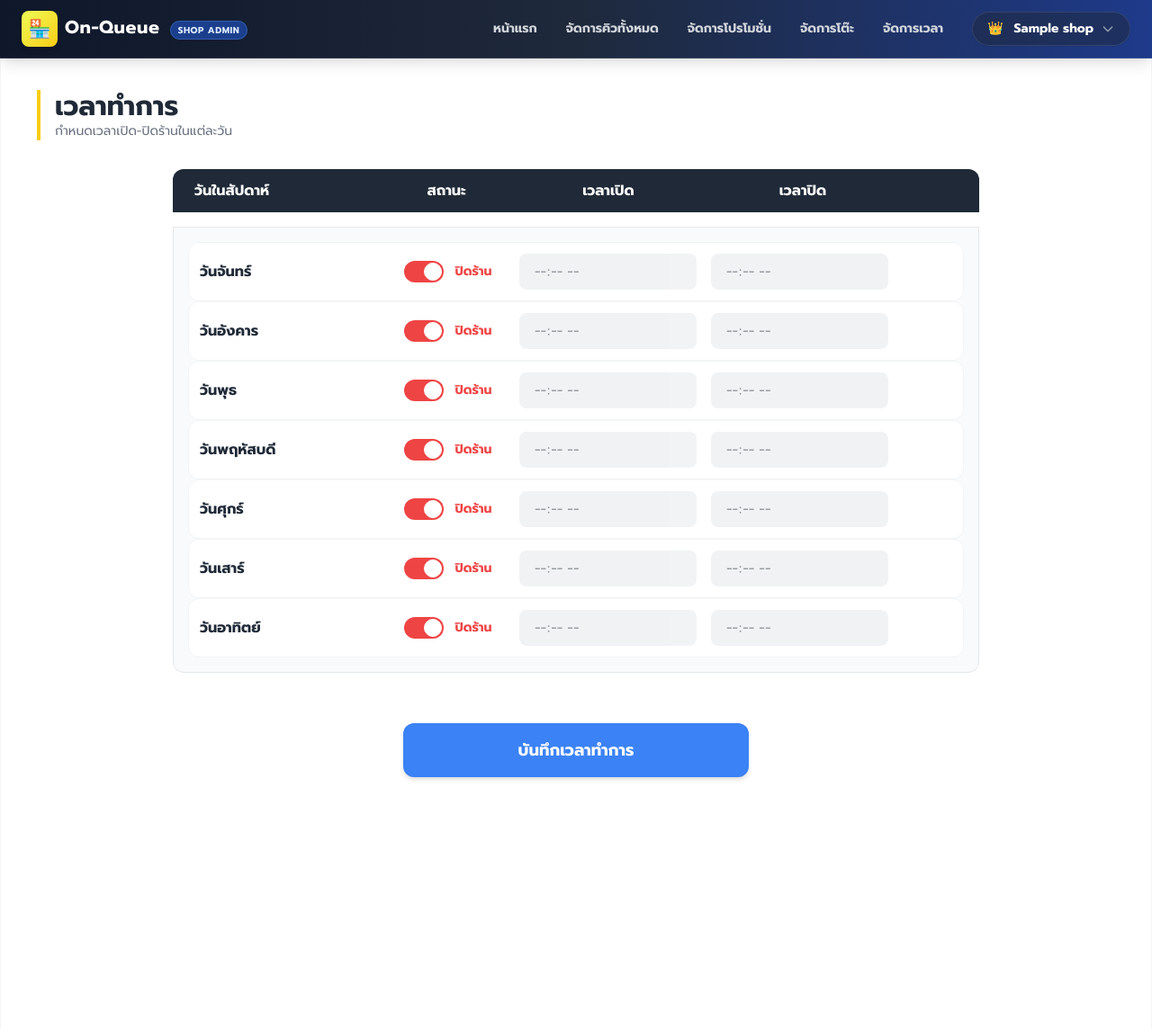
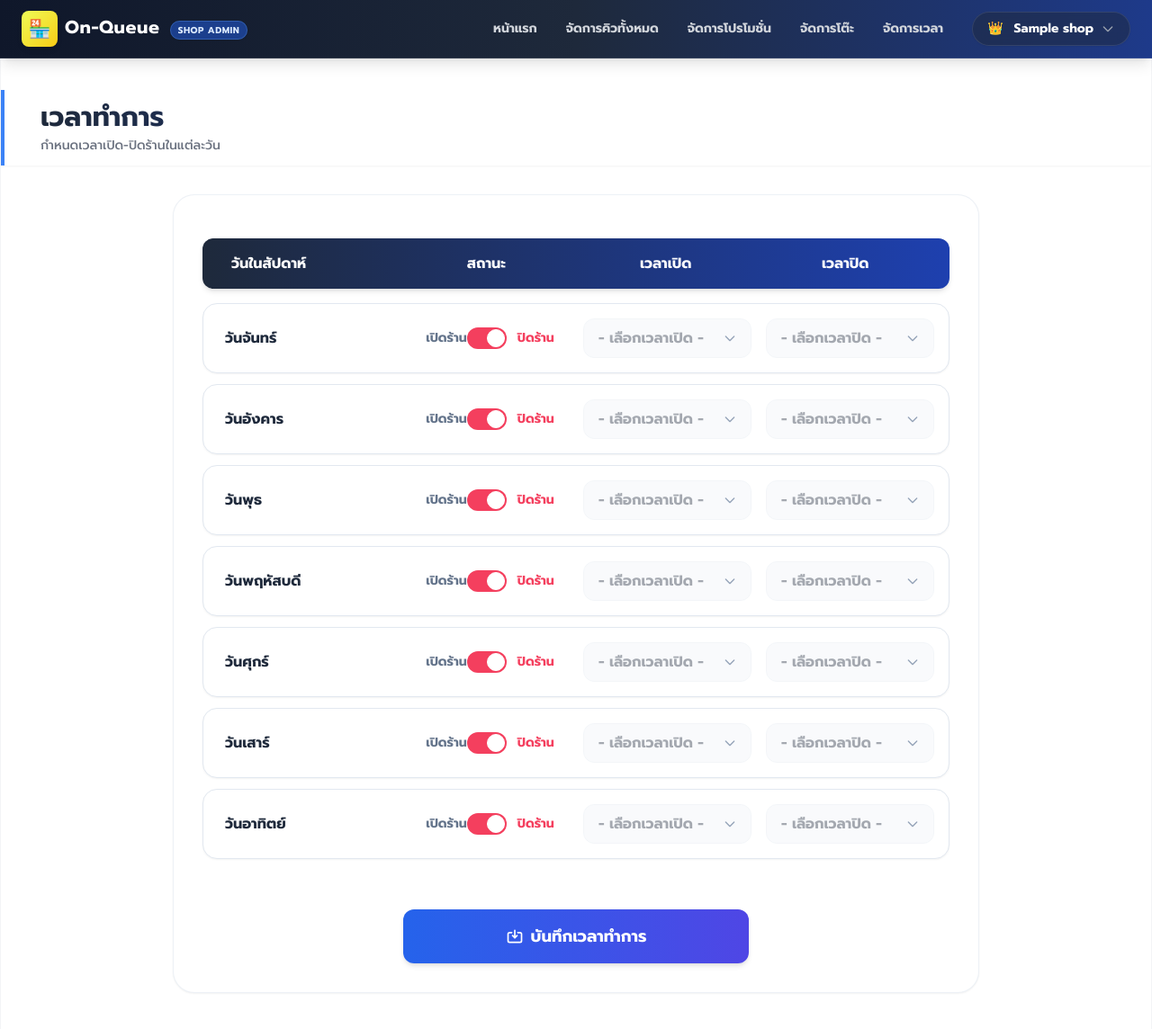
Before and after one commit to 65070196/project, a Django app: page /opendate-edit/ in a window 1280 px wide. Shown: the whole page at 90% size. Run offline with Django 5.2, Linux system fonts and the light colour scheme; a user stored in the database is signed in; tables that the repository leaves empty hold one stand-in row (values such as "Sample post"); some libraries are stand-ins or nearby versions.

Commit message:
Update opendate_edit.html

```diff
--- a/smartqueue/templates/opendate_edit.html
+++ b/smartqueue/templates/opendate_edit.html
@@ -2,57 +2,69 @@
 {% load static %}
 
 {% block content %}
-<div class="fixed top-[60px] left-0 right-0 bottom-0 flex justify-center overflow-hidden z-0">
+<div class="fixed top-[60px] left-0 right-0 bottom-0 flex justify-center overflow-hidden bg-slate-50/50">
   <div class="bg-white w-full max-w-[1440px] h-full shadow-2xl border-x border-gray-100 overflow-y-auto no-scrollbar">
     <div class="p-6 md:p-10 pb-24">
 
-      <div class="mb-8 border-l-4 border-yellow-400 pl-4">
-        <h2 class="text-3xl font-bold text-gray-800">เวลาทำการ</h2>
-        <p class="text-gray-500 text-sm">กำหนดเวลาเปิด-ปิดร้านในแต่ละวัน</p>
+      <div class="mb-8 border-l-4 border-blue-500 pl-4 sticky top-0 bg-white/95 backdrop-blur z-10 py-3 shadow-sm -mx-6 md:-mx-10 px-6 md:px-10">
+        <h2 class="text-2xl md:text-3xl font-extrabold bg-clip-text text-transparent bg-gradient-to-r from-slate-800 to-blue-700">เวลาทำการ</h2>
+        <p class="text-gray-500 text-sm font-medium mt-1">กำหนดเวลาเปิด-ปิดร้านในแต่ละวัน</p>
       </div>
 
-      <form method="POST" action="" class="max-w-4xl mx-auto space-y-4">
+      <form method="POST" action="" class="max-w-4xl mx-auto space-y-4 bg-white p-4 md:p-8 rounded-3xl border border-slate-200/60 shadow-sm">
         {% csrf_token %}
 
-        <div class="hidden md:grid grid-cols-12 gap-4 px-6 py-3 bg-gray-800 text-white font-bold rounded-t-xl text-center">
-            <div class="col-span-3 text-left">วันในสัปดาห์</div>
-            <div class="col-span-2">สถานะ</div>
+        <div class="hidden md:grid grid-cols-12 gap-4 px-6 py-4 bg-gradient-to-r from-slate-800 to-blue-800 text-white font-extrabold rounded-xl text-center shadow-md">
+            <div class="col-span-3 text-left pl-2">วันในสัปดาห์</div>
+            <div class="col-span-3">สถานะ</div>
             <div class="col-span-3">เวลาเปิด</div>
             <div class="col-span-3">เวลาปิด</div>
         </div>
 
-        <div class="space-y-4 md:space-y-0 md:bg-gray-50 md:border md:border-gray-200 md:rounded-b-xl md:p-4">
+        <div class="space-y-4 md:space-y-3">
 
             {% for day in days_data %}
-            <div class="grid grid-cols-1 md:grid-cols-12 gap-4 items-center bg-white p-5 md:p-3 rounded-xl border border-gray-100 shadow-sm md:shadow-none hover:bg-gray-50 transition">
+            <div class="day-row grid grid-cols-1 md:grid-cols-12 gap-4 items-center bg-white p-5 md:p-4 rounded-2xl border border-slate-200 shadow-sm hover:border-blue-300 hover:shadow-md transition-all" data-key="{{ day.key }}">
 
-                <div class="col-span-1 md:col-span-3 font-bold text-lg md:text-base flex items-center gap-2">
-                    <span class="w-2 h-2 rounded-full bg-blue-500 md:hidden"></span>
+                <div class="col-span-1 md:col-span-3 font-extrabold text-slate-800 text-lg md:text-base flex items-center gap-3 md:pl-2">
+                    <span class="w-2.5 h-2.5 rounded-full bg-blue-500 md:hidden"></span>
                     วัน{{ day.name }}
                 </div>
 
-                <div class="col-span-1 md:col-span-2 flex items-center md:justify-center">
-                    <label class="inline-flex items-center cursor-pointer">
-                        <input type="checkbox" name="{{ day.key }}_is_closed" class="sr-only peer"
+                <div class="col-span-1 md:col-span-3 flex items-center md:justify-center">
+                    <label class="inline-flex items-center cursor-pointer group">
+                        <span class="ms-3 text-sm font-extrabold text-slate-500 peer-checked:text-rose-500 transition-colors">เปิดร้าน</span>
+                        <input type="checkbox" name="{{ day.key }}_is_closed" id="closed_{{ day.key }}" class="sr-only peer"
                                onchange="toggleTimeInputs('{{ day.key }}', this.checked)"
                                {% if day.is_closed %}checked{% endif %}>
-                        <div class="relative w-11 h-6 bg-gray-200 peer-focus:outline-none rounded-full peer peer-checked:after:translate-x-full rtl:peer-checked:after:-translate-x-full peer-checked:after:border-white after:content-[''] after:absolute after:top-[2px] after:start-[2px] after:bg-white after:border-gray-300 after:border after:rounded-full after:h-5 after:w-5 after:transition-all peer-checked:bg-red-500"></div>
-                        <span class="ms-3 text-sm font-semibold text-gray-700 peer-checked:text-red-500">ปิดร้าน</span>
+                        <div class="relative w-11 h-6 bg-slate-200 peer-focus:outline-none rounded-full peer peer-checked:after:translate-x-full rtl:peer-checked:after:-translate-x-full peer-checked:after:border-white after:content-[''] after:absolute after:top-[2px] after:start-[2px] after:bg-white after:border-slate-300 after:border after:rounded-full after:h-5 after:w-5 after:transition-all peer-checked:bg-rose-500 group-hover:shadow-sm"></div>
+                        <span class="ms-3 text-sm font-extrabold text-slate-500 peer-checked:text-rose-500 transition-colors">ปิดร้าน</span>
                     </label>
                 </div>
 
-                <div class="col-span-1 md:col-span-3 flex flex-col">
-                    <label class="md:hidden text-xs text-gray-500 mb-1 font-bold">เวลาเปิด</label>
-                    <input type="time" id="open_{{ day.key }}" name="{{ day.key }}_open"
-                           value="{{ day.open_time|time:'H:i'|default:'' }}"
-                           class="w-full h-12 md:h-10 px-4 rounded-lg bg-gray-100 border-none outline-none focus:ring-2 focus:ring-blue-400 transition disabled:opacity-50 disabled:bg-gray-200 disabled:cursor-not-allowed">
+                <div class="col-span-1 md:col-span-3 flex flex-col relative">
+                    <label class="md:hidden text-xs text-slate-400 mb-1 font-bold uppercase tracking-wider">เวลาเปิด</label>
+                    <select id="open_{{ day.key }}" name="{{ day.key }}_open"
+                            data-initial="{{ day.open_time|time:'H:i'|default:'' }}"
+                            onchange="updateCloseOptions('{{ day.key }}')"
+                            class="w-full h-12 md:h-11 px-4 rounded-xl bg-slate-50 border border-slate-200 text-slate-800 font-bold outline-none focus:ring-2 focus:ring-blue-500 focus:bg-white transition-all disabled:opacity-40 disabled:bg-slate-100 disabled:cursor-not-allowed cursor-pointer appearance-none">
+                        <option value="">- เลือกเวลาเปิด -</option>
+                        </select>
+                    <div class="pointer-events-none absolute inset-y-0 right-0 flex items-center px-4 pt-5 md:pt-0 text-slate-400">
+                        <svg class="w-4 h-4" fill="none" stroke="currentColor" viewBox="0 0 24 24"><path stroke-linecap="round" stroke-linejoin="round" stroke-width="2" d="M19 9l-7 7-7-7"></path></svg>
+                    </div>
                 </div>
 
-                <div class="col-span-1 md:col-span-3 flex flex-col">
-                    <label class="md:hidden text-xs text-gray-500 mb-1 font-bold">เวลาปิด</label>
-                    <input type="time" id="close_{{ day.key }}" name="{{ day.key }}_close"
-                           value="{{ day.close_time|time:'H:i'|default:'' }}"
-                           class="w-full h-12 md:h-10 px-4 rounded-lg bg-gray-100 border-none outline-none focus:ring-2 focus:ring-blue-400 transition disabled:opacity-50 disabled:bg-gray-200 disabled:cursor-not-allowed">
+                <div class="col-span-1 md:col-span-3 flex flex-col relative">
+                    <label class="md:hidden text-xs text-slate-400 mb-1 font-bold uppercase tracking-wider">เวลาปิด</label>
+                    <select id="close_{{ day.key }}" name="{{ day.key }}_close"
+                            data-initial="{{ day.close_time|time:'H:i'|default:'' }}"
+                            class="w-full h-12 md:h-11 px-4 rounded-xl bg-slate-50 border border-slate-200 text-slate-800 font-bold outline-none focus:ring-2 focus:ring-rose-400 focus:bg-white transition-all disabled:opacity-40 disabled:bg-slate-100 disabled:cursor-not-allowed cursor-pointer appearance-none">
+                        <option value="">- เลือกเวลาปิด -</option>
+                        </select>
+                    <div class="pointer-events-none absolute inset-y-0 right-0 flex items-center px-4 pt-5 md:pt-0 text-slate-400">
+                        <svg class="w-4 h-4" fill="none" stroke="currentColor" viewBox="0 0 24 24"><path stroke-linecap="round" stroke-linejoin="round" stroke-width="2" d="M19 9l-7 7-7-7"></path></svg>
+                    </div>
                 </div>
 
             </div>
@@ -61,7 +73,8 @@
         </div>
 
         <div class="pt-8 md:pt-10 max-w-sm mx-auto">
-          <button type="submit" class="w-full py-4 bg-blue-500 hover:bg-blue-600 text-white rounded-xl font-bold text-lg shadow-md hover:shadow-lg transition-all">
+          <button type="submit" class="w-full py-4 bg-gradient-to-r from-blue-600 to-indigo-600 hover:from-blue-700 hover:to-indigo-700 text-white rounded-xl font-extrabold text-lg shadow-md hover:shadow-lg hover:shadow-blue-500/30 transition-all transform hover:-translate-y-0.5 flex items-center justify-center gap-2">
+            <svg class="w-5 h-5" fill="none" stroke="currentColor" viewBox="0 0 24 24"><path stroke-linecap="round" stroke-linejoin="round" stroke-width="2" d="M8 7H5a2 2 0 00-2 2v9a2 2 0 002 2h14a2 2 0 002-2V9a2 2 0 00-2-2h-3m-1 4l-3 3m0 0l-3-3m3 3V4"></path></svg>
             บันทึกเวลาทำการ
           </button>
         </div>
@@ -73,6 +86,48 @@
 </div>
 
 <script>
+    // 1. สร้างลิสต์เวลาแบบรายชั่วโมง 00:00 - 23:00
+    const hoursList = [];
+    for(let i = 0; i <= 23; i++) {
+        let h = i.toString().padStart(2, '0');
+        hoursList.push(`${h}:00`);
+    }
+
+    document.addEventListener("DOMContentLoaded", () => {
+        const dayRows = document.querySelectorAll('.day-row');
+
+        dayRows.forEach(row => {
+            const key = row.dataset.key;
+            const openSelect = document.getElementById(`open_${key}`);
+            const closeSelect = document.getElementById(`close_${key}`);
+            const isClosed = document.getElementById(`closed_${key}`).checked;
+
+            const initialOpen = openSelect.dataset.initial;
+            const initialClose = closeSelect.dataset.initial;
+
+            // เติม Option เวลาเปิด
+            hoursList.forEach(time => {
+                let opt = new Option(time + ' น.', time);
+                if (time === initialOpen) opt.selected = true;
+                openSelect.add(opt);
+            });
+
+            // เติม Option เวลาปิด
+            hoursList.forEach(time => {
+                let opt = new Option(time + ' น.', time);
+                if (time === initialClose) opt.selected = true;
+                closeSelect.add(opt);
+            });
+
+            // เซ็ตสถานะเริ่มต้นเมื่อโหลดหน้าเว็บ
+            toggleTimeInputs(key, isClosed);
+            if (!isClosed) {
+                updateCloseOptions(key);
+            }
+        });
+    });
+
+    // 2. ฟังก์ชันล็อกช่องหากกด "ปิดร้าน"
     function toggleTimeInputs(dayKey, isClosed) {
         const openInput = document.getElementById(`open_${dayKey}`);
         const closeInput = document.getElementById(`close_${dayKey}`);
@@ -80,21 +135,53 @@
         if (isClosed) {
             openInput.disabled = true;
             closeInput.disabled = true;
-            openInput.value = ''; // ล้างค่าทิ้งถ้าปิดร้าน
+            openInput.value = '';
             closeInput.value = '';
         } else {
             openInput.disabled = false;
-            closeInput.disabled = false;
+            updateCloseOptions(dayKey); // อัปเดตช่องเวลาปิดตามเวลาเปิด
         }
     }
 
-    // รันตอนเปิดหน้าเว็บครั้งแรก เพื่อเช็คว่าวันไหนปิดร้านอยู่บ้าง จะได้ล็อคช่องให้ถูกต้อง
-    window.addEventListener('DOMContentLoaded', () => {
-        {% for day in days_data %}
-            {% if day.is_closed %}
-                toggleTimeInputs('{{ day.key }}', true);
-            {% endif %}
-        {% endfor %}
-    });
+    // 3. ฟังก์ชันเช็คและล็อกเวลาปิด (ต้องมากกว่าเวลาเปิดเสมอ)
+    function updateCloseOptions(dayKey) {
+        const openSelect = document.getElementById(`open_${dayKey}`);
+        const closeSelect = document.getElementById(`close_${dayKey}`);
+        const isClosed = document.getElementById(`closed_${dayKey}`).checked;
+
+        if (isClosed) return; // ถ้าร้านปิด ไม่ต้องทำอะไร
+
+        const openTime = openSelect.value;
+        const currentClose = closeSelect.value;
+
+        // ถ้ายังไม่ได้เลือกเวลาเปิด ให้ล็อกช่องเวลาปิดไว้ก่อน
+        if (!openTime) {
+            closeSelect.disabled = true;
+            closeSelect.value = '';
+            return;
+        }
+
+        closeSelect.disabled = false;
+        const openHour = parseInt(openTime.split(':')[0]);
+
+        // วนลูปเช็คเวลาในช่องเวลาปิด (เริ่มที่ index 1 เพราะ 0 คือ '- เลือกเวลาปิด -')
+        for (let i = 1; i < closeSelect.options.length; i++) {
+            const optHour = parseInt(closeSelect.options[i].value.split(':')[0]);
+
+            // ซ่อนเวลาที่น้อยกว่าหรือเท่ากับเวลาเปิด
+            if (optHour <= openHour) {
+                closeSelect.options[i].disabled = true;
+                closeSelect.options[i].classList.add('hidden');
+            } else {
+                closeSelect.options[i].disabled = false;
+                closeSelect.options[i].classList.remove('hidden');
+            }
+        }
+
+        // ถ้าเวลาปิดที่เลือกไว้อยู่ ดันน้อยกว่าหรือเท่ากับเวลาเปิด ให้รีเซ็ตค่าทิ้ง
+        if (currentClose && parseInt(currentClose.split(':')[0]) <= openHour) {
+            closeSelect.value = '';
+        }
+    }
 </script>
 {% endblock %}
```
